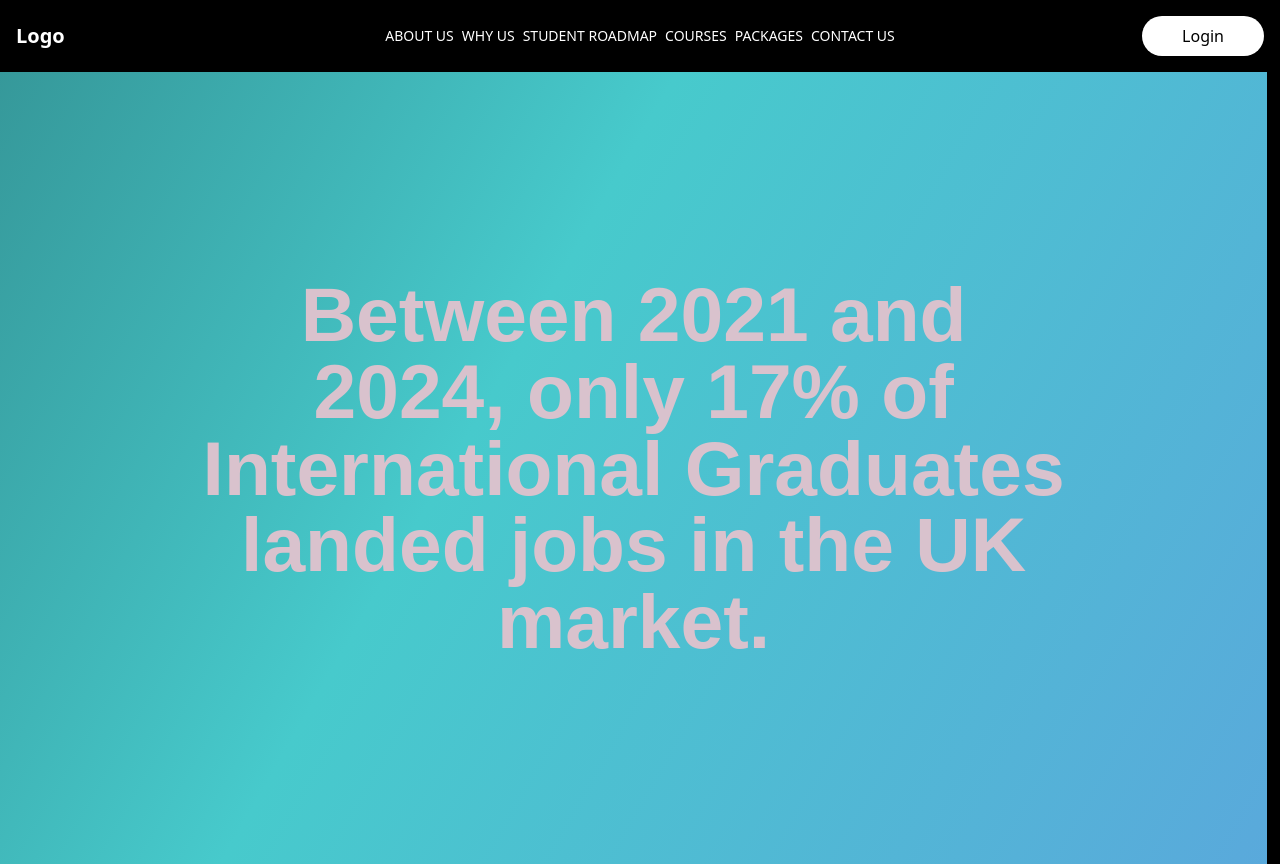
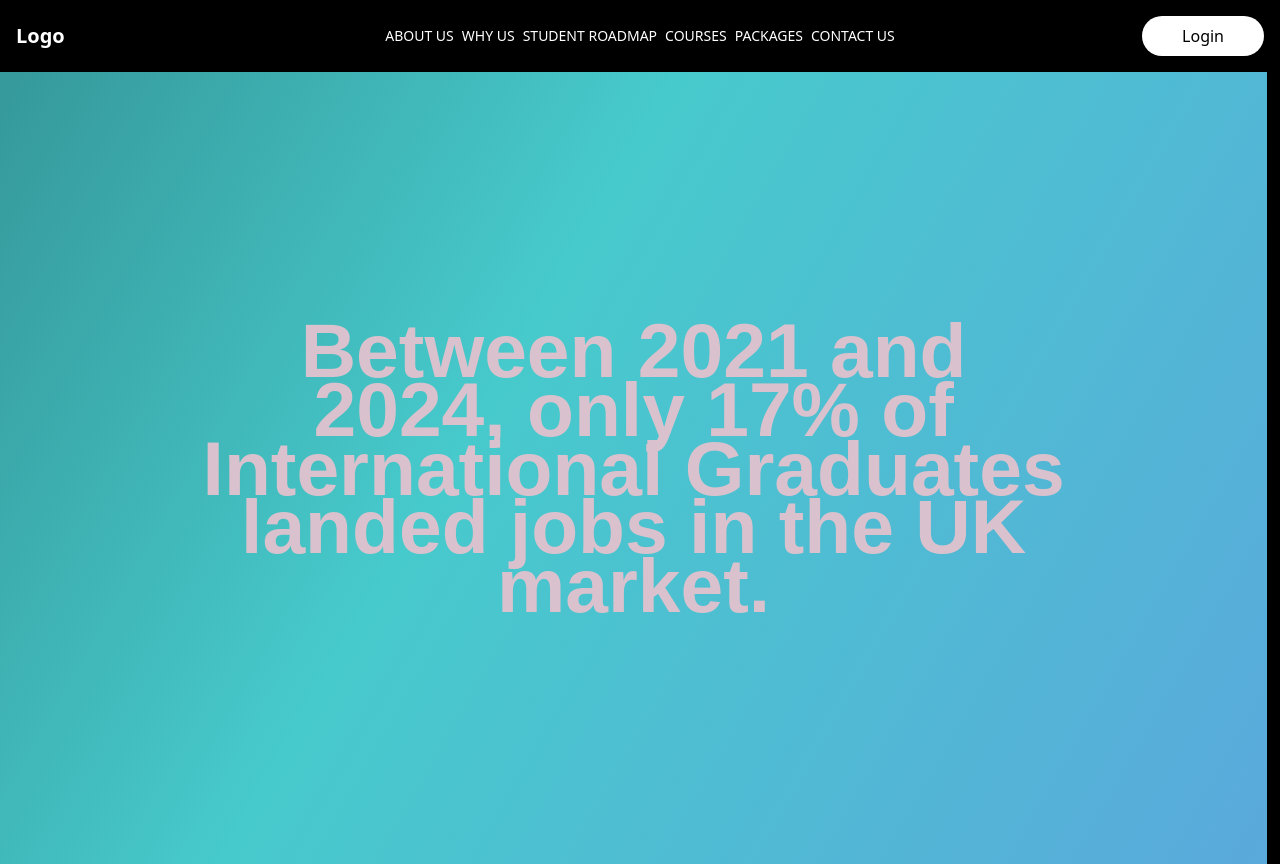
Before and after one commit to vigneshcodez/london, a website: page index.html in a window 1280 px wide. Shown: the top 864 px of the page. Drawn offline with nearby package versions, Linux system fonts and the light colour scheme.

Commit message:
after space

```diff
--- a/index.html
+++ b/index.html
@@ -133,10 +133,10 @@
     <section class="w-[99vw] h-[99vh] flex flex-col justify-center items-center text-center px-4 hero-text-container">
       <div class="w-[99vw] px-4 text-[6vw] font-medium">
         <h1 class="hero-text font-bold leading-none text-[6vw] ">Between 2021 and</h1>
-        <h1 class="hero-text font-bold leading-none text-[6vw] ">2024, only 17% of</h1>
-        <h1 class="hero-text font-bold leading-none text-[6vw]">International Graduates</h1>
-        <h1 class="hero-text font-bold leading-none text-[6vw]">landed jobs in the UK</h1>
-        <h1 class="hero-text font-bold leading-none text-[6vw]">market.</h1>
+        <h1 class="hero-text font-bold leading-none text-[6vw]  mt-[-18px]">2024, only 17% of</h1>
+        <h1 class="hero-text font-bold leading-none text-[6vw] mt-[-18px]">International Graduates</h1>
+        <h1 class="hero-text font-bold leading-none text-[6vw] mt-[-18px]">landed jobs in the UK</h1>
+        <h1 class="hero-text font-bold leading-none text-[6vw] mt-[-18px]">market.</h1>
       </div>
     </section>
 
```
Also changed, not shown: output.css.
